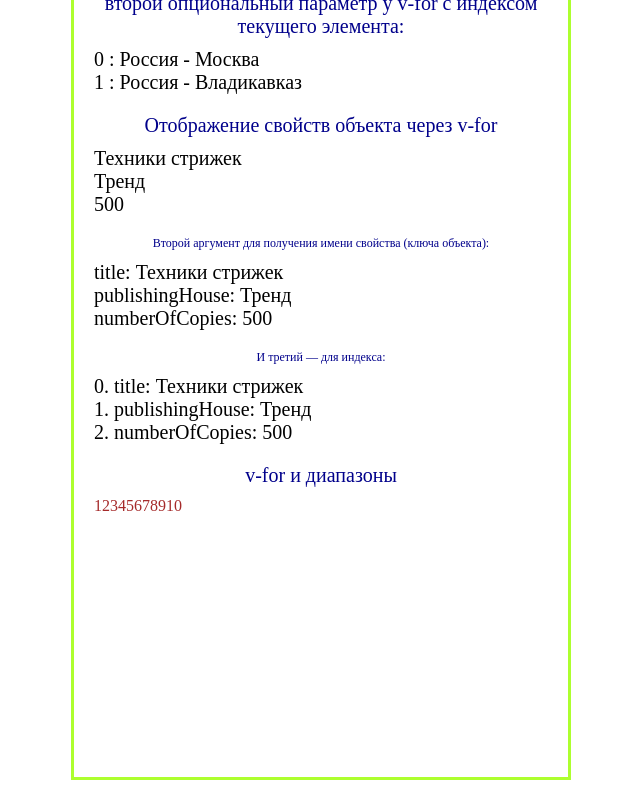
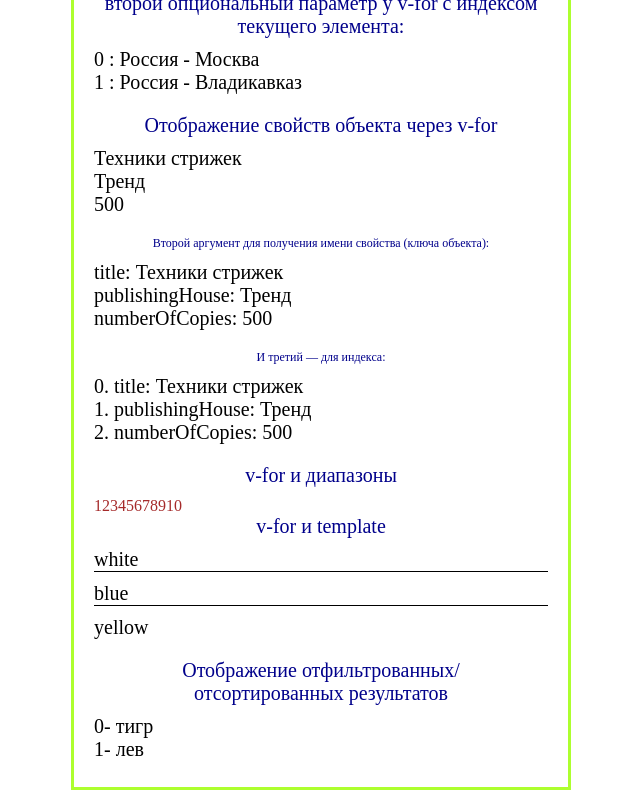
Before and after one commit to innamagkeeva/vue_components, a Vue app: page / in a window 1280 px wide. Shown: the part 1768-2568 px from the top of the page, without its empty margins (319-959 px from the left). Built offline with nearby package versions, Linux system fonts and the light colour scheme; the HTML template or start-up script is replaced by a standard one.

Commit message:
Отрисовка списков.Финиш

```diff
--- a/src/components/RenderingLists.vue
+++ b/src/components/RenderingLists.vue
@@ -1,5 +1,5 @@
 <script setup lang="ts">
-import { reactive, ref } from 'vue'
+import { computed, reactive, ref } from 'vue'
 interface City {
   city: string
 }
@@ -10,6 +10,10 @@ interface Hairstyles {
   numberOfCopies: number
 }
 
+interface Color {
+  color: string
+}
+
 const title = ref<string>('Отрисовка списков')
 const cities = ref<City[]>([{ city: 'Москва' }, { city: 'Владикавказ' }])
 const country = ref<string>('Россия')
@@ -18,6 +22,12 @@ const myHairstyles: Hairstyles = reactive({
   title: 'Техники стрижек',
   publishingHouse: 'Тренд',
   numberOfCopies: 500,
+})
+const colors = reactive<Color[]>([{ color: 'white' }, { color: 'blue' }, { color: 'yellow' }])
+
+const animals = ref<string[]>(['тигр', 'кенгуру', 'лев', 'пингвин'])
+const evenAnimals = computed(() => {
+  return animals.value.filter((animal) => animal.length < 5)
 })
 </script>
 
@@ -91,6 +101,34 @@ const myHairstyles: Hairstyles = reactive({
       :key="n"
       >{{ n }}</span
     >
+    <p class="title">v-for и template</p>
+    <ul>
+      <template
+        v-for="(color, index) in colors"
+        :key="color"
+      >
+        <li>{{ color.color }}</li>
+        <li
+          v-if="index < colors.length - 1"
+          class="divider"
+          role="presentation"
+        ></li>
+      </template>
+    </ul>
+    <p
+      class="title"
+      style="padding: 0 30px"
+    >
+      Отображение отфильтрованных/отсортированных результатов
+    </p>
+    <ul>
+      <li
+        v-for="(animal, index) in evenAnimals"
+        :key="animal"
+      >
+        {{ index }}- {{ animal }}
+      </li>
+    </ul>
   </div>
 </template>
 
@@ -109,10 +147,15 @@ ul {
 
 .circuit {
   width: 500px;
-  height: 900px;
+  height: 910px;
   margin: 0 auto;
   margin-bottom: 10px;
   border: 3px solid greenyellow;
   padding: 10px 20px;
 }
+
+.divider {
+  border-bottom: 1px solid black;
+  margin-bottom: 10px;
+}
 </style>
```
